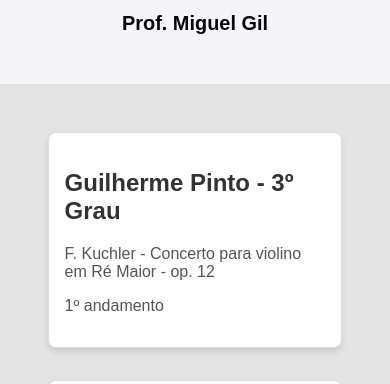
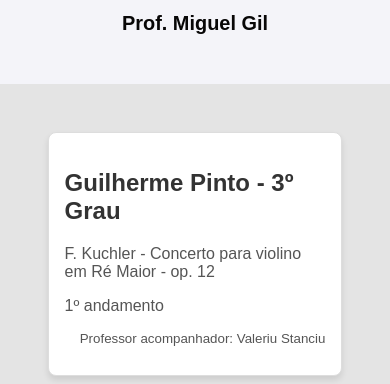
Before and after one commit to MiguelGilAAA/audi-esClasse, a plain HTML site: page index.html in a window 390 px wide. Both pictures are taken after a click on the element "Guilherme Pinto - 3º Grau". Shown: the part 334-718 px from the top of the page. Drawn offline with Linux system fonts and the light colour scheme.

Commit message:
Update index.html

```diff
--- a/index.html
+++ b/index.html
@@ -60,12 +60,13 @@
       color: #555;
     }
 
-    .details p:last-child {
-      position: absolute;
-      bottom: 10px;
-      right: 10px;
-      font-size: 0.8rem;
-      color: #666;
+    @media (max-width: 600px) {
+      .details p:last-child {
+        position: static;
+        margin-top: 1rem;
+        text-align: right;
+        font-size: smaller;
+      }
     }
 
 
```
